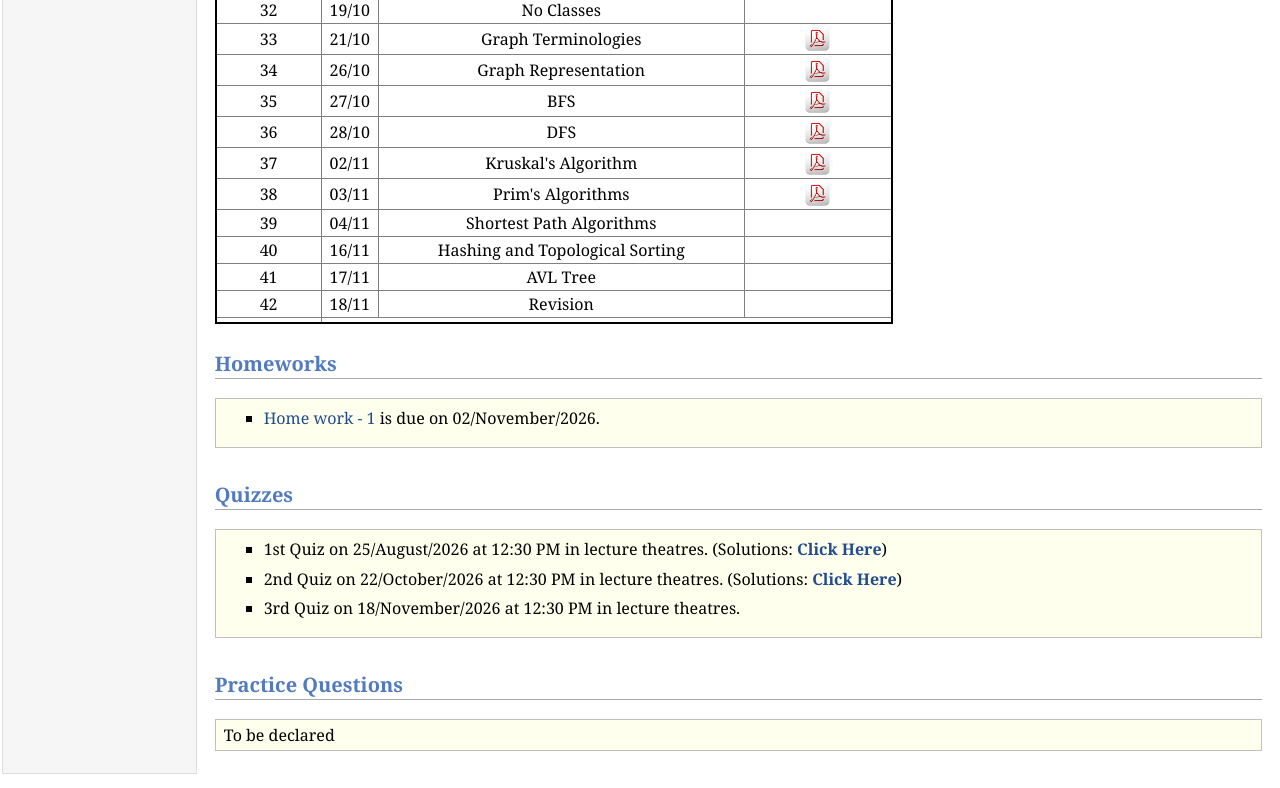
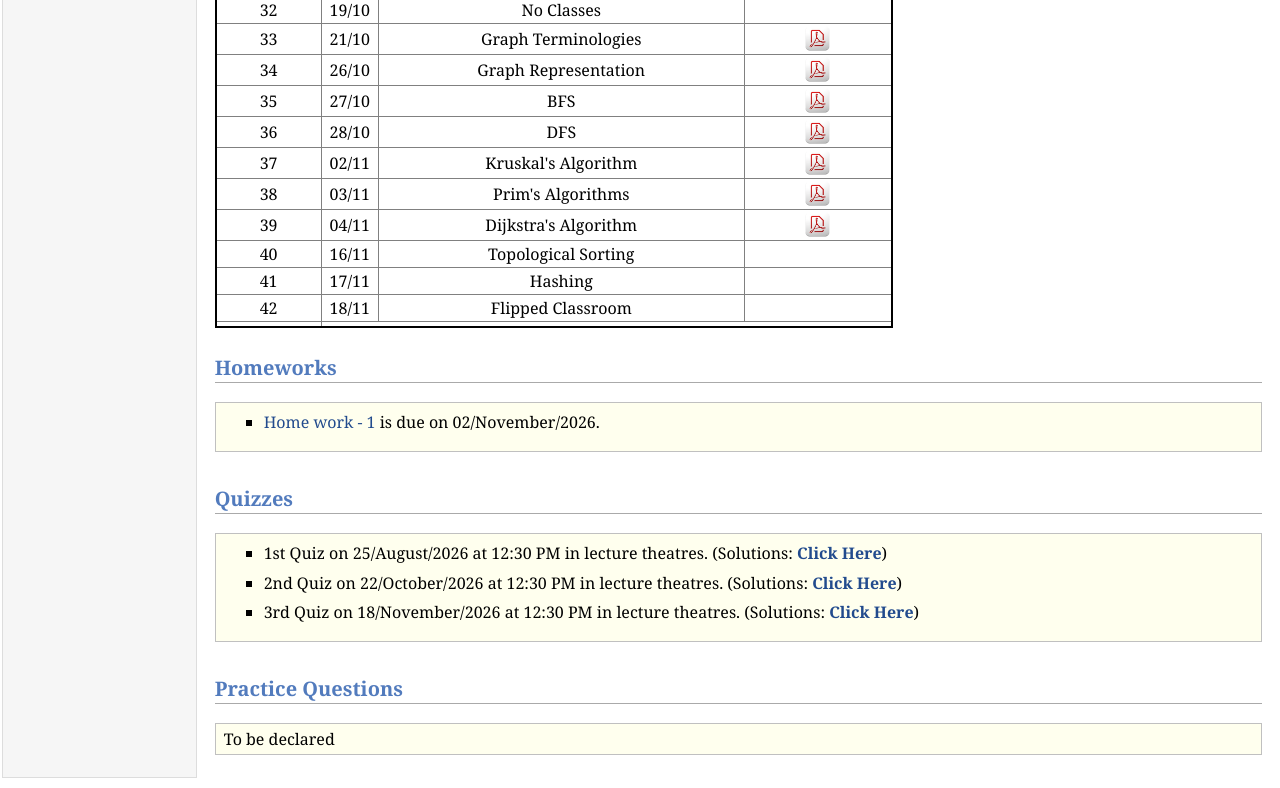
Before and after one commit to lalatendubehera/lalatendu, a plain HTML site: page CSDC-201-0726.html in a window 1280 px wide. Shown: the part 2631-3419 px from the top of the page. Drawn offline with Linux system fonts and the light colour scheme.

Commit message:
Weekly 20/11/2026

```diff
--- a/CSDC-201-0726.html
+++ b/CSDC-201-0726.html
@@ -187,10 +187,10 @@
 <tr class="r37"><td class="c1">36  </td><td class="c2"> 28/10  </td><td class="c3"> DFS </td><td class="c4"> <a href="https://app.box.com/s/x2xy6b2529ekm5a4verealrks5dashx5" target=&ldquo;blank&rdquo;><img src="Photos/Logopdf.jpg" alt="Brochure" width="25" style="vertical-align: -4px"></a> </td></tr>
 <tr class="r38"><td class="c1">37  </td><td class="c2"> 02/11  </td><td class="c3"> Kruskal's Algorithm </td><td class="c4"> <a href="https://app.box.com/s/i56wdd40bzj5h2wjkhslx1wcd9l1emyq" target=&ldquo;blank&rdquo;><img src="Photos/Logopdf.jpg" alt="Brochure" width="25" style="vertical-align: -4px"></a> </td></tr>
 <tr class="r39"><td class="c1">38  </td><td class="c2"> 03/11  </td><td class="c3"> Prim's Algorithms </td><td class="c4"> <a href="https://app.box.com/s/bvqz4r5ukj2u62ynsoor9fy1gap8bva4" target=&ldquo;blank&rdquo;><img src="Photos/Logopdf.jpg" alt="Brochure" width="25" style="vertical-align: -4px"></a> </td></tr>
-<tr class="r40"><td class="c1">39  </td><td class="c2"> 04/11  </td><td class="c3"> Shortest Path Algorithms </td><td class="c4">  </td></tr>
-<tr class="r41"><td class="c1">40  </td><td class="c2"> 16/11  </td><td class="c3"> Hashing and Topological Sorting </td><td class="c4">  </td></tr>
-<tr class="r42"><td class="c1">41  </td><td class="c2"> 17/11  </td><td class="c3"> AVL Tree </td><td class="c4">  </td></tr>
-<tr class="r43"><td class="c1">42  </td><td class="c2"> 18/11  </td><td class="c3"> Revision </td><td class="c4">  </td></tr>
+<tr class="r40"><td class="c1">39  </td><td class="c2"> 04/11  </td><td class="c3"> Dijkstra's Algorithm </td><td class="c4"> <a href="https://app.box.com/s/278itwqcmdboqrtl18o4vaz5l5dqixsc" target=&ldquo;blank&rdquo;><img src="Photos/Logopdf.jpg" alt="Brochure" width="25" style="vertical-align: -4px"></a> </td></tr>
+<tr class="r41"><td class="c1">40  </td><td class="c2"> 16/11  </td><td class="c3"> Topological Sorting </td><td class="c4">  </td></tr>
+<tr class="r42"><td class="c1">41  </td><td class="c2"> 17/11  </td><td class="c3"> Hashing </td><td class="c4">  </td></tr>
+<tr class="r43"><td class="c1">42  </td><td class="c2"> 18/11  </td><td class="c3"> Flipped Classroom </td><td class="c4">  </td></tr>
 <tr class="r44"><td class="c1">
 </td></tr></table>
 <h2>Homeworks</h2>
@@ -215,7 +215,7 @@
 </p>
 </li>
 <li><p>3rd Quiz on 18/November/2026 at 12:30 PM in lecture theatres.
-
+(Solutions: <a href="https://app.box.com/s/4p3wbimes5ydmgp2sjxgh09p83xzn105" target=&ldquo;blank&rdquo;><b></b><b>Click Here</b><b></b></a>)
 
 
 
```
